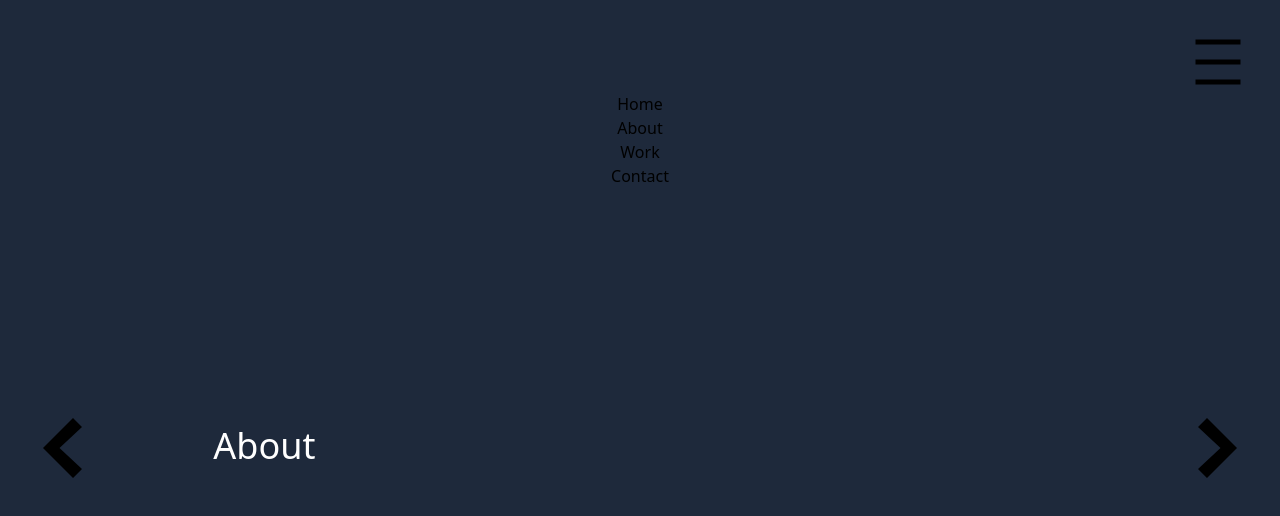
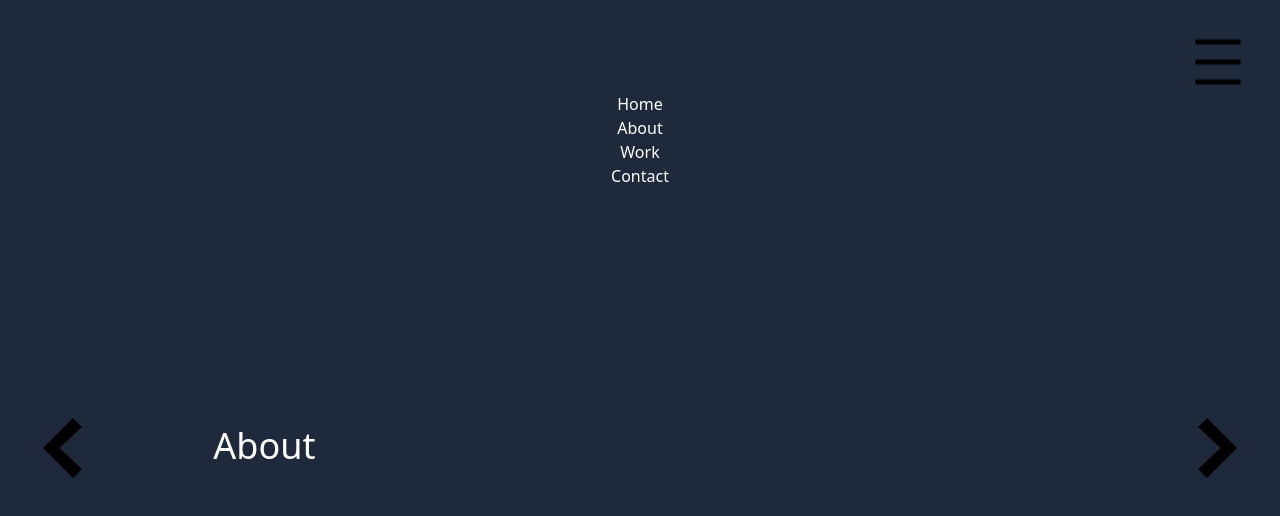
Before and after one commit to nate42racing/ns.com, a React (Create React App) app: page /about in a window 1280 px wide. Both pictures are taken after a click on the icon 1217 px from the left and 62 px from the top of the page. Shown: the top 516 px of the page. Built offline with nearby package versions, Linux system fonts and the light colour scheme.

Commit message:
Added styling

```diff
--- a/src/components/Dropdown.js
+++ b/src/components/Dropdown.js
@@ -30,7 +30,7 @@ function Dropdown({ navitems, className }) {
     const renderedNavItems = navitems.map((option) => {
         return (
             <div key={option.value}>
-                <Link to={option.value}>{option.label}</Link>
+                <Link to={option.value} className="text-white">{option.label}</Link>
             </div>
         );
     });
@@ -40,7 +40,7 @@ function Dropdown({ navitems, className }) {
     };
 
     return (
-        <div className={classes}>
+        <div ref={divEl} className={classes}>
             <MdDensityMedium onClick={handleClick} className="text-6xl" />
             {isOpen && <div className="absolute w-full left-0 align-center text-center">{renderedNavItems}</div>}
         </div >
```
